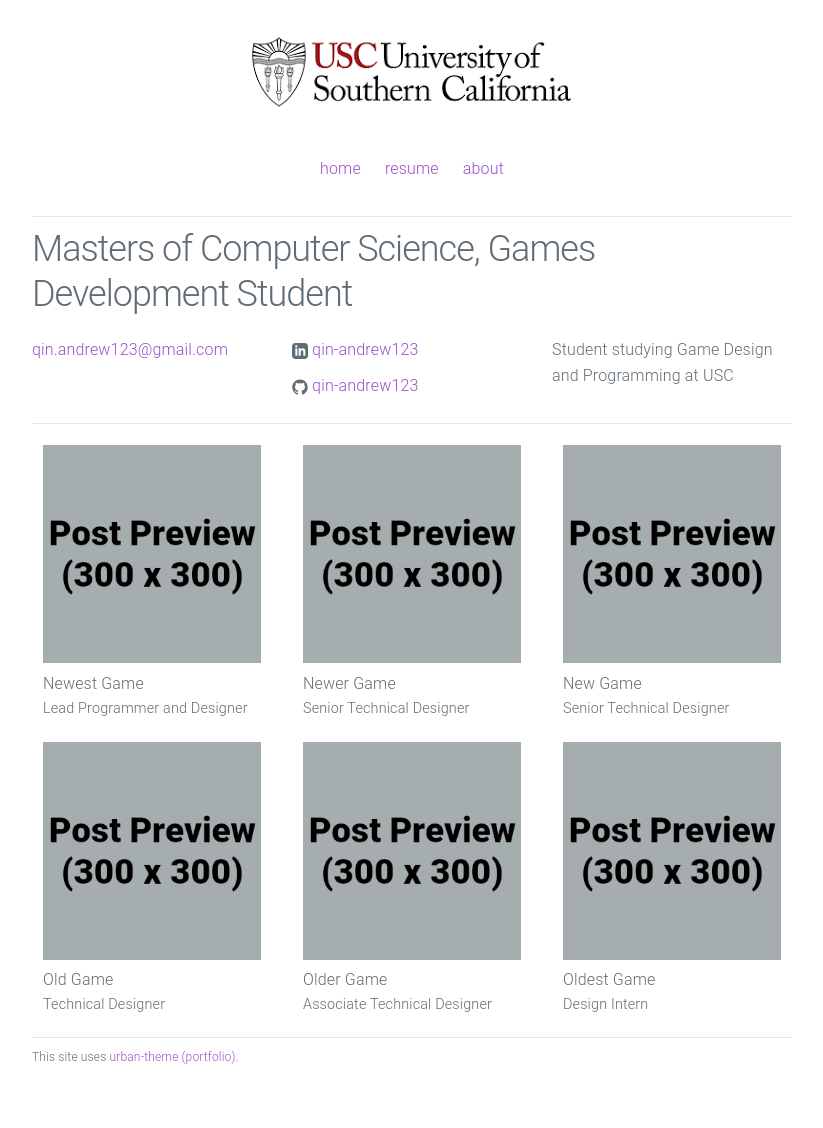
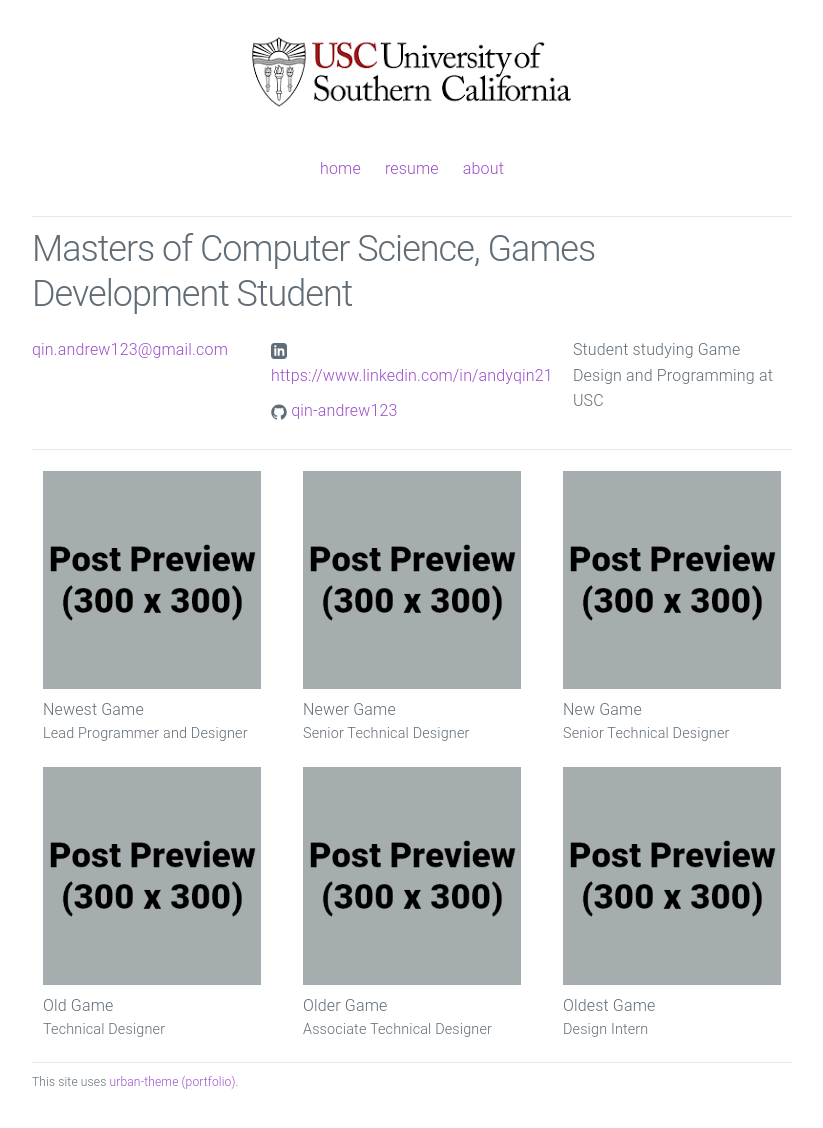
Before and after one commit to qin-andrew123/andyq.github.io, a Jekyll site: the page built from index.html, in a window 1280 px wide. Shown: the whole page, without its empty margins (228-1051 px from the left). Built offline with Jekyll 4.4.1, drawn with Linux system fonts in a browser that asks for light colours; before the commit the page ends 1102 px from its top, so only the background shows below that.

Commit message:
Update info.html

```diff
--- a/_includes/info.html
+++ b/_includes/info.html
@@ -17,7 +17,7 @@
               <svg xmlns="http://www.w3.org/2000/svg" viewBox="0 0 24 24"><path d="M19 0h-14c-2.761 0-5 2.239-5 5v14c0 2.761 2.239 5 5 5h14c2.762 0 5-2.239 5-5v-14c0-2.761-2.238-5-5-5zm-11 19h-3v-11h3v11zm-1.5-12.268c-.966 0-1.75-.79-1.75-1.764s.784-1.764 1.75-1.764 1.75.79 1.75 1.764-.783 1.764-1.75 1.764zm13.5 12.268h-3v-5.604c0-3.368-4-3.113-4 0v5.604h-3v-11h3v1.765c1.396-2.586 7-2.777 7 2.476v6.759z"/></svg>
             </span>
 
-            <span class="username">{{ site.github_username }}</span>
+            <span class="username">{{ site.linkedin_url  }}</span>
           </a>
         </li>
         {% endif %}
```
